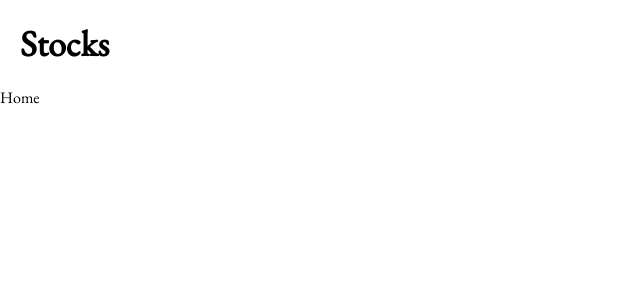
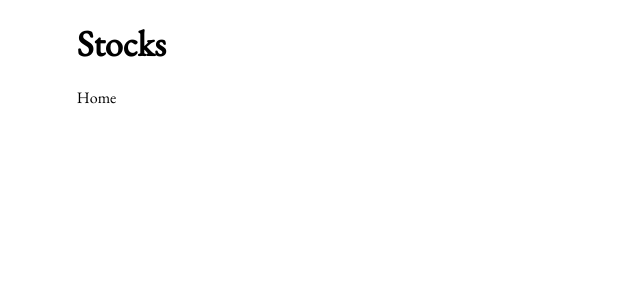
Before and after one commit to NathanAsowata/stocks, a Next.js app: page / in a window 1280 px wide. Shown: the top 300 px of the page, without its empty margins (0-640 px from the left). Built offline with nearby package versions, Linux system fonts and the light colour scheme.

Commit message:
style: added margin to both sides of the app

```diff
--- a/src/styles/globals.scss
+++ b/src/styles/globals.scss
@@ -11,6 +11,7 @@ body {
   max-width: 100vw;
   overflow-x: hidden;
   font-family: 'EB Garamond', serif;
+  margin: 0px 3vw;
 }
 
 
--- a/src/styles/navbar.module.scss
+++ b/src/styles/navbar.module.scss
@@ -2,7 +2,7 @@
     display: flex;
     flex-direction: column;
     justify-content: center;
-    padding: 20px;
+    padding: 20px 0px;
 }
 .logo{
     font-size: 36px;
```
